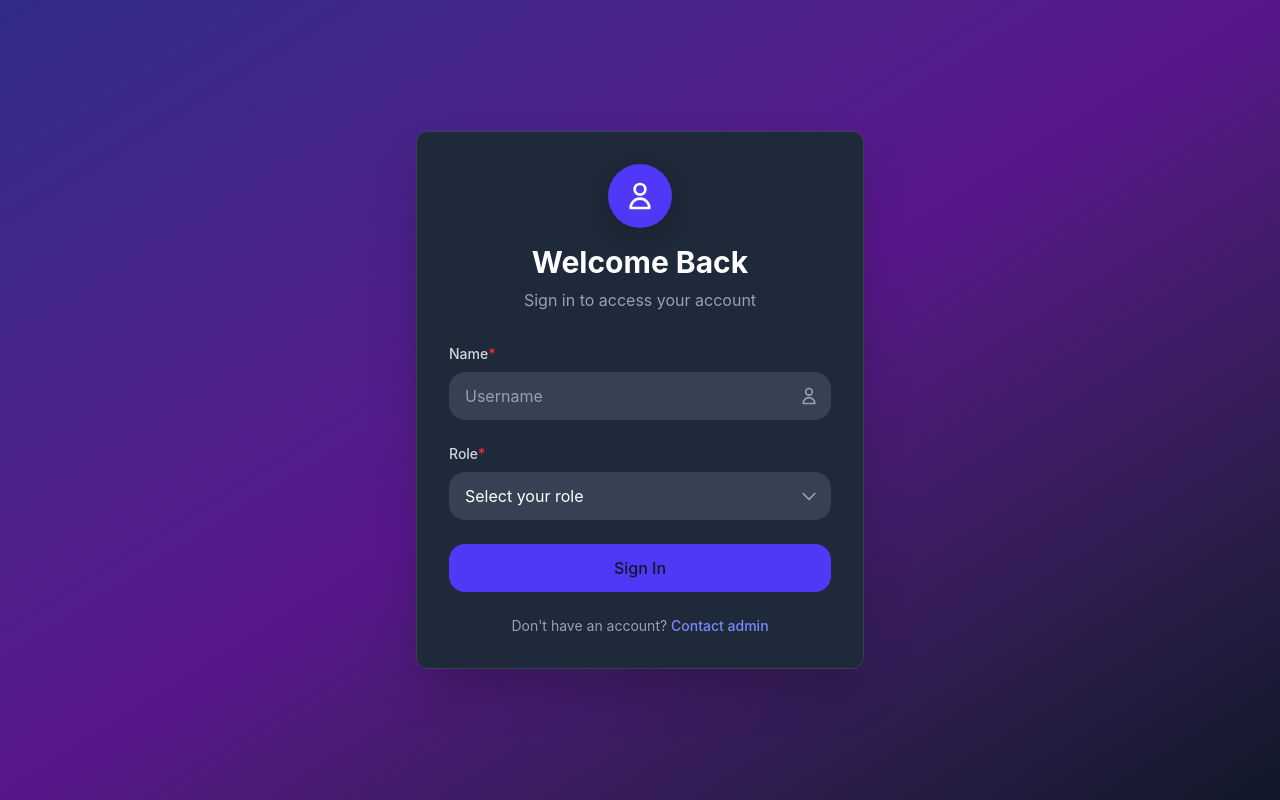
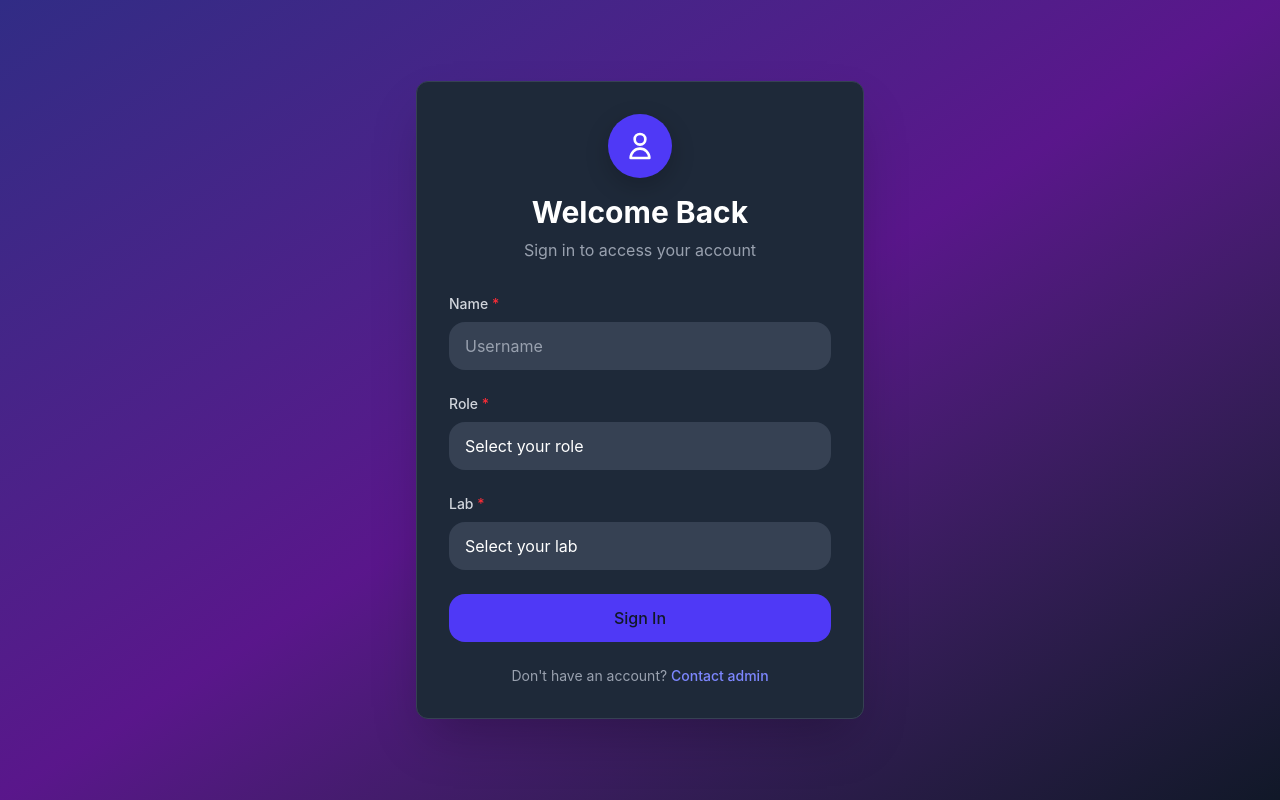
Before and after one commit to aashish1100/GEHU-Hackathon-p2p, a React (Vite) app in the folder shadow-sync-desktop/: page /login in a window 1280 px wide. Built offline with nearby package versions, Linux system fonts and the light colour scheme.

Commit message:
Added Lab feature

```diff
--- a/shadow-sync-desktop/src/components/FileUpload.jsx
+++ b/shadow-sync-desktop/src/components/FileUpload.jsx
@@ -4,13 +4,13 @@ import { FaCloudUploadAlt } from 'react-icons/fa';
 const FileUpload = ({ onUpload }) => {
   const fileRef = useRef();
   const [isDragging, setIsDragging] = useState(false);
+  const [fileList, setFileList] = useState([]);
 
   const handleFileChange = (e) => {
-    const file = e.target.files[0];
-    if (file) {
-      onUpload(file);
-      fileRef.current.value = '';
-    }
+    const files = Array.from(e.target.files);
+    files.forEach(file => onUpload(file));
+    setFileList(files);
+    fileRef.current.value = '';
   };
 
   const handleDragOver = (e) => {
@@ -26,14 +26,13 @@ const FileUpload = ({ onUpload }) => {
   const handleDrop = (e) => {
     e.preventDefault();
     setIsDragging(false);
-    const file = e.dataTransfer.files[0];
-    if (file) {
-      onUpload(file);
-    }
+    const droppedFiles = Array.from(e.dataTransfer.files);
+    droppedFiles.forEach(file => onUpload(file));
+    setFileList(droppedFiles);
   };
 
   return (
-    <div className="bg-background-dark rounded-lg p-6 shadow-md border border-border-gray space-y-4">
+    <div className="bg-background-dark rounded-lg p-6 shadow-md border border-border-gray space-y-4 relative">
       <div
         className={`border-2 border-dashed p-6 rounded-lg cursor-pointer transition-all duration-300 ease-in-out
           ${isDragging ? 'border-primary bg-background-gray' : 'border-secondary hover:bg-background-gray'}`}
@@ -42,12 +41,27 @@ const FileUpload = ({ onUpload }) => {
         onDragLeave={handleDragLeave}
         onDrop={handleDrop}
       >
-        <FaCloudUploadAlt className={`text-4xl mb-2 mx-auto transition-all duration-300 ease-in-out
-          ${isDragging ? 'text-primary' : 'text-secondary hover:text-primary'}`} />
+        <FaCloudUploadAlt
+          className={`text-4xl mb-2 mx-auto transition-all duration-300 ease-in-out
+            ${isDragging ? 'text-primary' : 'text-secondary hover:text-primary'}`}
+        />
         <p className="text-light text-sm text-center">
-          {isDragging ? 'Drop file to upload' : 'Click or drag file to upload'}
+          {isDragging ? 'Drop files to upload' : 'Click or drag files to upload'}
         </p>
       </div>
+
+      {fileList.length > 0 && (
+        <div className="mt-4">
+          <ul className="space-y-2">
+            {fileList.map((file, index) => (
+              <li key={index} className="flex items-center justify-between text-light text-sm">
+                <span className="truncate max-w-[80%]">{file.name}</span>
+                <span className="text-xs text-gray-400">{(file.size / 1024).toFixed(2)} KB</span>
+              </li>
+            ))}
+          </ul>
+        </div>
+      )}
 
       <input
         type="file"
@@ -55,6 +69,7 @@ const FileUpload = ({ onUpload }) => {
         ref={fileRef}
         onChange={handleFileChange}
         className="absolute inset-0 w-full h-full opacity-0 cursor-pointer"
+        multiple
       />
     </div>
   );
--- a/shadow-sync-desktop/src/components/Header.jsx
+++ b/shadow-sync-desktop/src/components/Header.jsx
@@ -9,9 +9,14 @@ const Header = () => {
   const navigate = useNavigate();
   const { setUserLoggedIn, setUserRole } = useContext(AuthContext);
 
+  const name = localStorage.getItem('name');
+  const role = localStorage.getItem('role');
+  const lab = localStorage.getItem('lab');
+
   const handleLogout = () => {
     localStorage.removeItem('name');
     localStorage.removeItem('role');
+    localStorage.removeItem('lab');
     setUserLoggedIn(false);
     setUserRole('');
     navigate('/login');
@@ -24,9 +29,15 @@ const Header = () => {
       animate={{ y: 0, opacity: 1 }}
       transition={{ type: 'spring', stiffness: 100 }}
     >
-      <h1 className="text-3xl font-extrabold tracking-tight text-white">
-        Shadow Sync
-      </h1>
+      <div className="flex flex-col md:flex-row items-start md:items-center md:gap-6 w-full md:w-auto">
+        <h1 className="text-3xl font-extrabold tracking-tight text-white">Shadow Sync</h1>
+
+        {name && role && lab && (
+          <div className="text-sm md:text-base mt-1 md:mt-0 bg-white/10 px-4 py-2 rounded-lg shadow-inner border border-white/20 text-white backdrop-blur-sm">
+            <span className="font-semibold">{name}</span> &bull; <span>{role}</span> &bull; <span>{lab}</span>
+          </div>
+        )}
+      </div>
 
       <div className="flex items-center gap-4 flex-wrap">
         <motion.button
--- a/shadow-sync-desktop/src/components/Login.jsx
+++ b/shadow-sync-desktop/src/components/Login.jsx
@@ -7,6 +7,7 @@ import { AuthContext } from "../AuthContext";
 const Login = () => {
   const [name, setName] = useState("");
   const [role, setRole] = useState("");
+  const [lab, setLab] = useState("");
   const [isSubmitting, setIsSubmitting] = useState(false);
   const [error, setError] = useState("");
   const navigate = useNavigate();
@@ -17,7 +18,7 @@ const Login = () => {
     e.preventDefault();
     setError("");
 
-    if (!name || !role) {
+    if (!name || !role || !lab) {
       setError("Please fill in all fields");
       return;
     }
@@ -27,19 +28,37 @@ const Login = () => {
     await new Promise((resolve) => setTimeout(resolve, 1000));
 
     try {
+      // Save to localStorage
       localStorage.setItem("name", name);
       localStorage.setItem("role", role);
+      localStorage.setItem("lab", lab);
 
+      // Set context
       setUserLoggedIn(true);
       setUserRole(role);
 
+      // 🔥 Call the API to set port
+      const response = await fetch("http://localhost:3000/setPort", {
+        method: "POST",
+        headers: {
+          "Content-Type": "application/json",
+        },
+        body: JSON.stringify({ lab }),
+      });
+
+      if (!response.ok) {
+        throw new Error("Failed to set port");
+      }
+
       navigate("/");
     } catch (err) {
-      setError("Failed to save login data");
+      console.error(err);
+      setError("Login succeeded but failed to initialize session.");
     } finally {
       setIsSubmitting(false);
     }
   };
+
 
   return (
     <div className="flex items-center justify-center min-h-screen bg-gradient-to-br from-indigo-900 via-purple-900 to-gray-900 p-4">
@@ -93,12 +112,11 @@ const Login = () => {
         )}
 
         <form onSubmit={handleSubmit} className="space-y-6">
+          {/* Name */}
           <div>
             <label className="block text-sm font-medium text-gray-300 mb-2">
-              Name
-              <span className="text-red-500">*</span>
+              Name <span className="text-red-500">*</span>
             </label>
-            <div className="relative">
             <input
               type="text"
               value={name}
@@ -107,69 +125,45 @@ const Login = () => {
               className="w-full px-4 py-3 rounded-lg bg-gray-700 text-white placeholder-gray-400 focus:outline-none focus:ring-2 focus:ring-indigo-500 focus:border-transparent transition-all duration-200"
               placeholder="Username"
               autoComplete="name"
-                aria-label="Enter your name"
             />
-              <div className="absolute inset-y-0 right-0 flex items-center pr-3 pointer-events-none">
-                <svg
-                  xmlns="http://www.w3.org/2000/svg"
-                  className="h-5 w-5 text-gray-400"
-                  fill="none"
-                  viewBox="0 0 24 24"
-                  stroke="currentColor"
-                >
-                  <path
-                    strokeLinecap="round"
-                    strokeLinejoin="round"
-                    strokeWidth={2}
-                    d="M16 7a4 4 0 11-8 0 4 4 0 018 0zM12 14a7 7 0 00-7 7h14a7 7 0 00-7-7z"
-                  />
-                </svg>
-              </div>
-            </div>
           </div>
 
           <div>
             <label className="block text-sm font-medium text-gray-300 mb-2">
-              Role
-              <span className="text-red-500">*</span>
+              Role <span className="text-red-500">*</span>
             </label>
-            <div className="relative">
             <select
               value={role}
               onChange={(e) => setRole(e.target.value)}
               required
               className="w-full px-4 py-3 rounded-lg bg-gray-700 text-white appearance-none focus:outline-none focus:ring-2 focus:ring-indigo-500 focus:border-transparent transition-all duration-200"
-                aria-label="Select your role"
             >
-                <option value="" disabled hidden>
-                  Select your role
-                </option>
-                <option value="Faculty" className="bg-gray-800">
-                  Faculty
-                </option>
-                <option value="Student" className="bg-gray-800">
-                  Student
-                </option>
+              <option value="" disabled hidden>Select your role</option>
+              <option value="Faculty" className="bg-gray-800">Faculty</option>
+              <option value="Student" className="bg-gray-800">Student</option>
             </select>
-              <div className="absolute inset-y-0 right-0 flex items-center pr-3 pointer-events-none">
-                <svg
-                  xmlns="http://www.w3.org/2000/svg"
-                  className="h-5 w-5 text-gray-400"
-                  fill="none"
-                  viewBox="0 0 24 24"
-                  stroke="currentColor"
-                >
-                  <path
-                    strokeLinecap="round"
-                    strokeLinejoin="round"
-                    strokeWidth={2}
-                    d="M19 9l-7 7-7-7"
-                  />
-                </svg>
-              </div>
-            </div>
           </div>
 
+          <div>
+            <label className="block text-sm font-medium text-gray-300 mb-2">
+              Lab <span className="text-red-500">*</span>
+            </label>
+            <select
+              value={lab}
+              onChange={(e) => setLab(e.target.value)}
+              required
+              className="w-full px-4 py-3 rounded-lg bg-gray-700 text-white appearance-none focus:outline-none focus:ring-2 focus:ring-indigo-500 focus:border-transparent transition-all duration-200"
+            >
+              <option value="" disabled hidden>Select your lab</option>
+              <option value="Lab-1" className="bg-gray-800">Lab-1</option>
+              <option value="Lab-2" className="bg-gray-800">Lab-2</option>
+              <option value="Lab-3" className="bg-gray-800">Lab-3</option>
+              <option value="Lab-4" className="bg-gray-800">Lab-4</option>
+              <option value="Lab-5" className="bg-gray-800">Lab-5</option>
+            </select>
+          </div>
+
+          {/* Submit Button */}
           <motion.button
             type="submit"
             whileHover={{ scale: 1.02 }}
@@ -196,12 +190,12 @@ const Login = () => {
                     r="10"
                     stroke="currentColor"
                     strokeWidth="4"
-                  ></circle>
+                  />
                   <path
                     className="opacity-75"
                     fill="currentColor"
                     d="M4 12a8 8 0 018-8V0C5.373 0 0 5.373 0 12h4zm2 5.291A7.962 7.962 0 014 12H0c0 3.042 1.135 5.824 3 7.938l3-2.647z"
-                  ></path>
+                  />
                 </svg>
                 Signing in...
               </div>
```
Also changed, not shown: 2 other files (tests, documents, lock files or other folders). Lines whose indentation alone changed are shown as unchanged.
